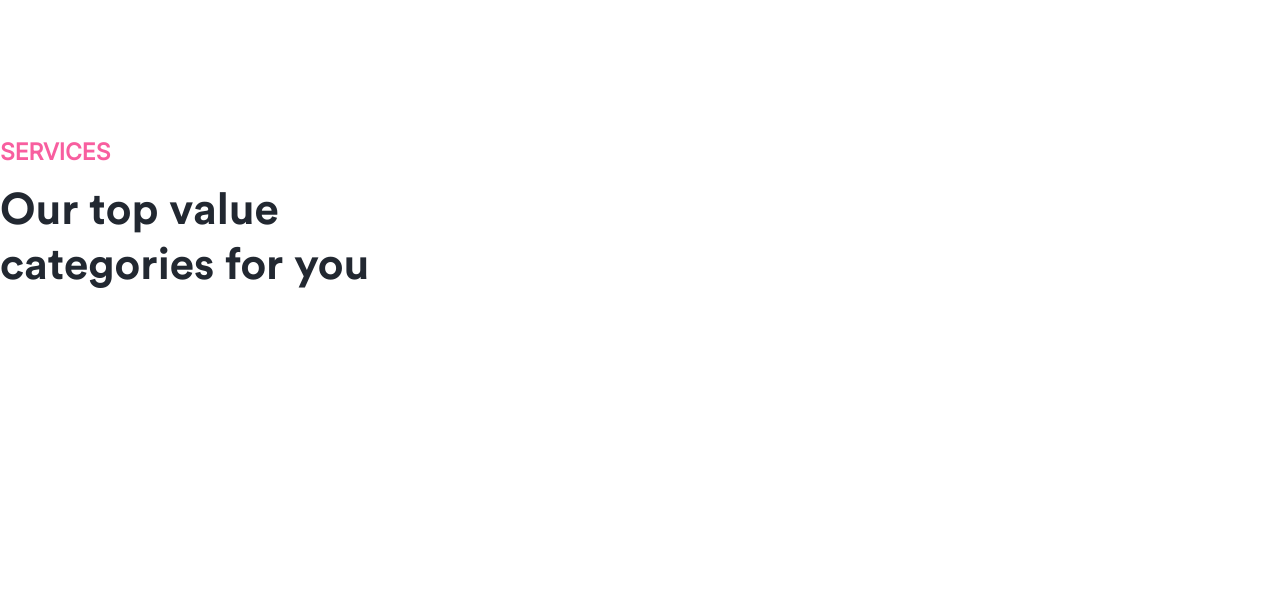
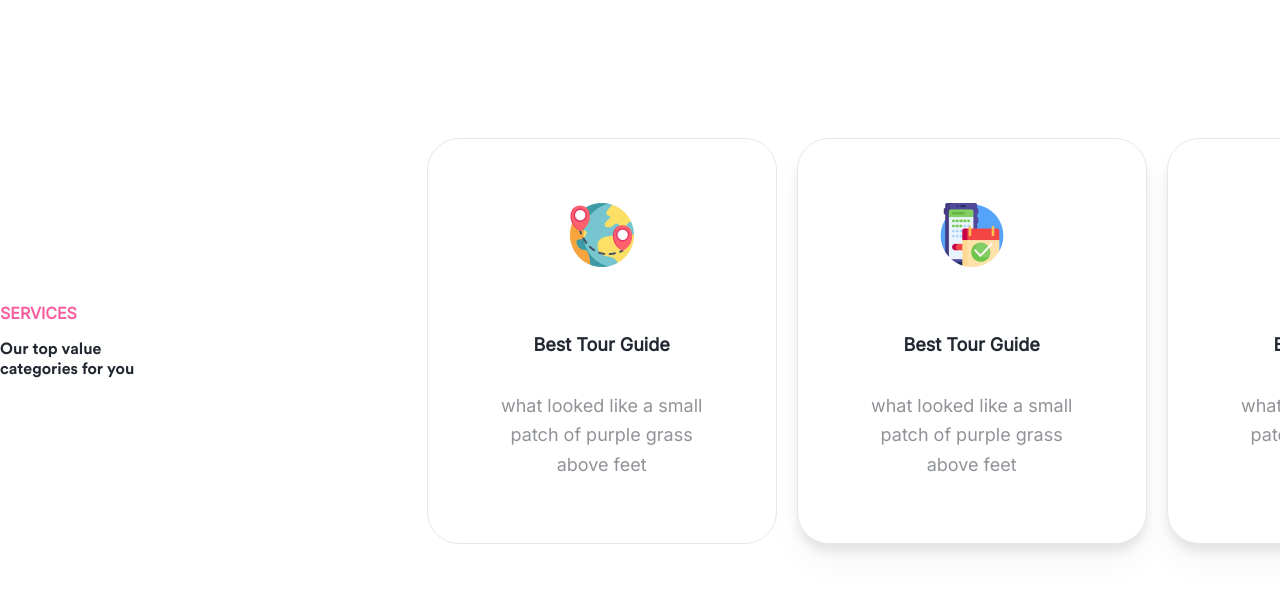
Before and after one commit to milhamfadhilah/TRAVEL, a website: page src/index.html in a window 1280 px wide. Shown: the part 890-1482 px from the top of the page. Before the commit the page ends 1247 px from the top, so only its background shows below. Drawn offline with nearby package versions, Linux system fonts and the light colour scheme; files whose address does not match are found by name.

Commit message:
Part 4 24:00

```diff
--- a/src/index.html
+++ b/src/index.html
@@ -220,19 +220,40 @@
     </section>
 
     <!-- Service Section -->
-    <Section class="py-16">
+    <Section class="py-16 overflow-x-hidden">
       <div class="container mx-auto">
-        <div class="grid grid-cols-12">
-          <div class="col-span-4 flex gap-4 flex-col">
-            <span class="text-pink font-bold lg:text-[23px] text-grey text-center lg:text-start leading-tight
-            leading-tight">
+        <div class="grid grid-cols-12 items-center">
+          <div class="lg:col-span-4 sm:col-span-12 flex gap-4 flex-col">
+            <span class="text-pink font-bold leading-tight">
               SERVICES
             </span>
-            <h1 class="font-bold lg:text-[44px] text-5x1 leading-tight text-grey">Our top value <br>categories for you</h1>
+            <h1 class="font-bold  text-5x1 leading-tight text-grey">Our top value <br>categories for you</h1>
           </div>
-          <div class="col-span-8">
-            <div>
 
+          <div class="lg:col-span-8 sm:col-span-12 flex gap-5 w-screen">
+            <div class="flex justify-center gap-16 flex-col items-center w-[350px] rounded-[32px] border p-16 ">
+                <div><img src="../public/asset/icon/destination.png" alt=""></div>
+                <div class="flex gap-8 flex-col ">
+                  <h2 class="font-bold text-grey text-lg text-center">Best Tour Guide</h2>
+                  <p class="font-inter text-lg leading-relaxed text-grey opacity-50 text-center ">what looked like a small patch of purple grass  above feet</p>
+                </div>
+            </div>
+
+            <div class="flex justify-center gap-16 flex-col items-center w-[350px] rounded-[32px] border p-16 drop-shadow-xl bg-white">
+              <div><img src="../public/asset/icon/booking.png" alt=""></div>
+              <div class="flex gap-8 flex-col ">
+                  <h2 class="font-bold text-grey text-lg text-center">Best Tour Guide</h2>
+                  <p class="font-inter text-lg leading-relaxed text-grey opacity-50 text-center ">what looked like a small patch of purple grass  above feet</p>
+                </div>
+            </div>
+
+            <div class="flex justify-center gap-16 flex-col items-center w-[350px] rounded-[32px] border p-16 drop-shadow-xl bg-white ">
+                <div><img src="../public/asset/icon/cloudy.png" alt=""></div>
+                <div class="flex gap-8 flex-col ">
+                  <h2 class="font-bold text-grey text-lg text-center">Best Tour Guide</h2>
+                  <p class="font-inter text-lg leading-relaxed text-grey opacity-50 text-center ">what looked like a small patch of purple grass  above feet</p>
+                </div>
+              </div>
             </div>
           </div>
         </div>
--- a/tailwind.config.js
+++ b/tailwind.config.js
@@ -14,6 +14,6 @@ module.exports = {
         grey: "#222831",
       },
     },
-  },
+    },
   plugins: [],
 };
```
Also changed, not shown: public/asset/icon/booking.png (added), public/asset/icon/cloudy.png (added), public/asset/icon/destination.png (added), src/tailwind.css.
